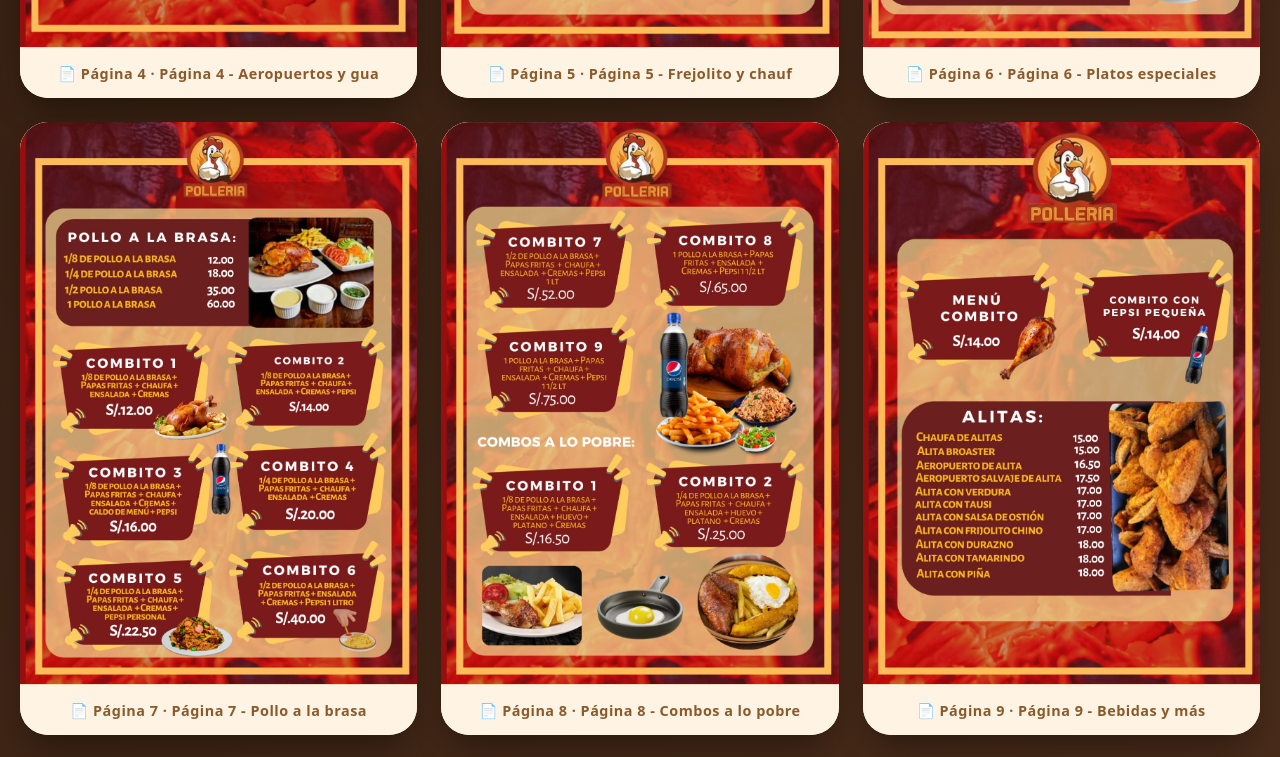
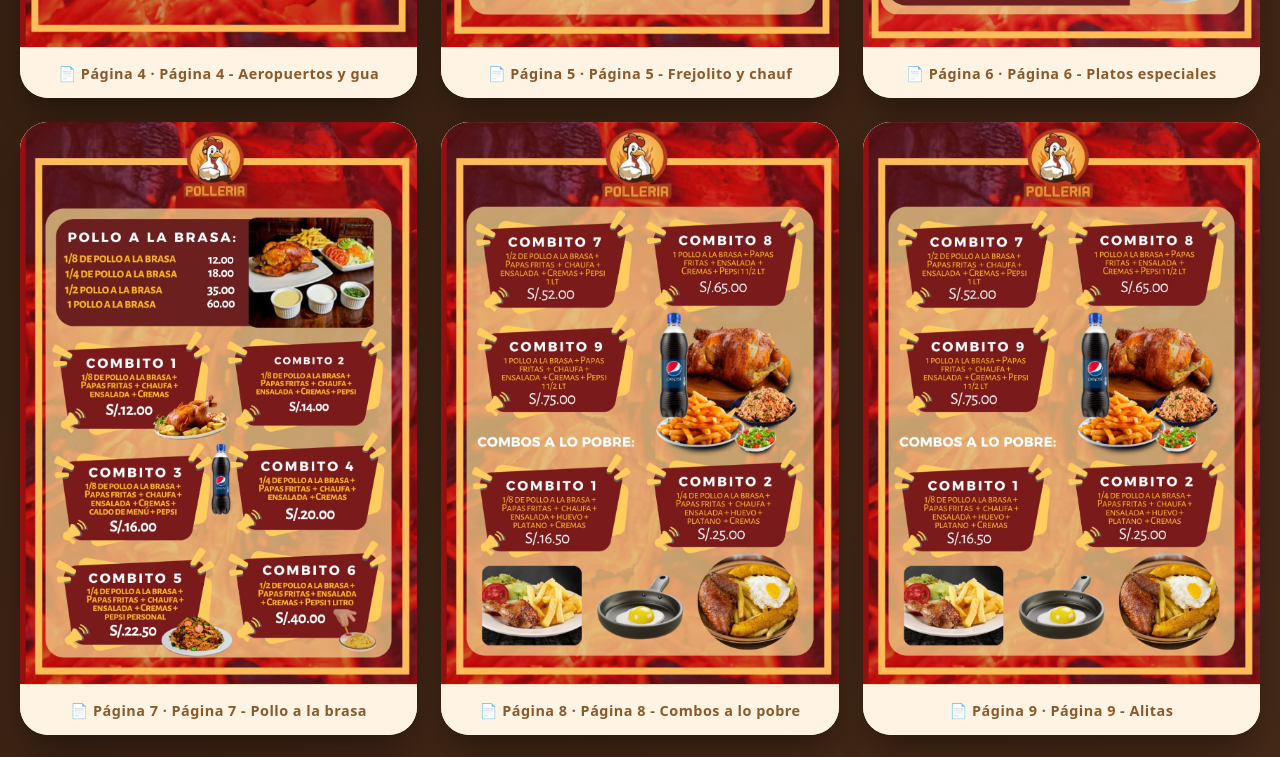
Before and after one commit to chutanadvr/San-Bartolo, a plain HTML site: page index.html in a window 1280 px wide. Shown: the part 1380-2137 px from the top of the page. Drawn offline with Linux system fonts and the light colour scheme.

Commit message:
Update index.html
add alitas

```diff
--- a/index.html
+++ b/index.html
@@ -373,7 +373,8 @@
             { src: "polleria6.jpg", alt: "Página 6 - Platos especiales y caldos" },
             { src: "polleria7.jpg", alt: "Página 7 - Pollo a la brasa y combitos" },
             { src: "polleria8.jpg", alt: "Página 8 - Combos a lo pobre" },
-            { src: "polleria9.jpg", alt: "Página 9 - Bebidas y más" }
+            { src: "polleria8.jpg", alt: "Página 9 - Alitas" },
+            { src: "polleria9.jpg", alt: "Página 10 - Bebidas y más" }
         ];
 
         const menuGrid = document.getElementById('menuGrid');
```
